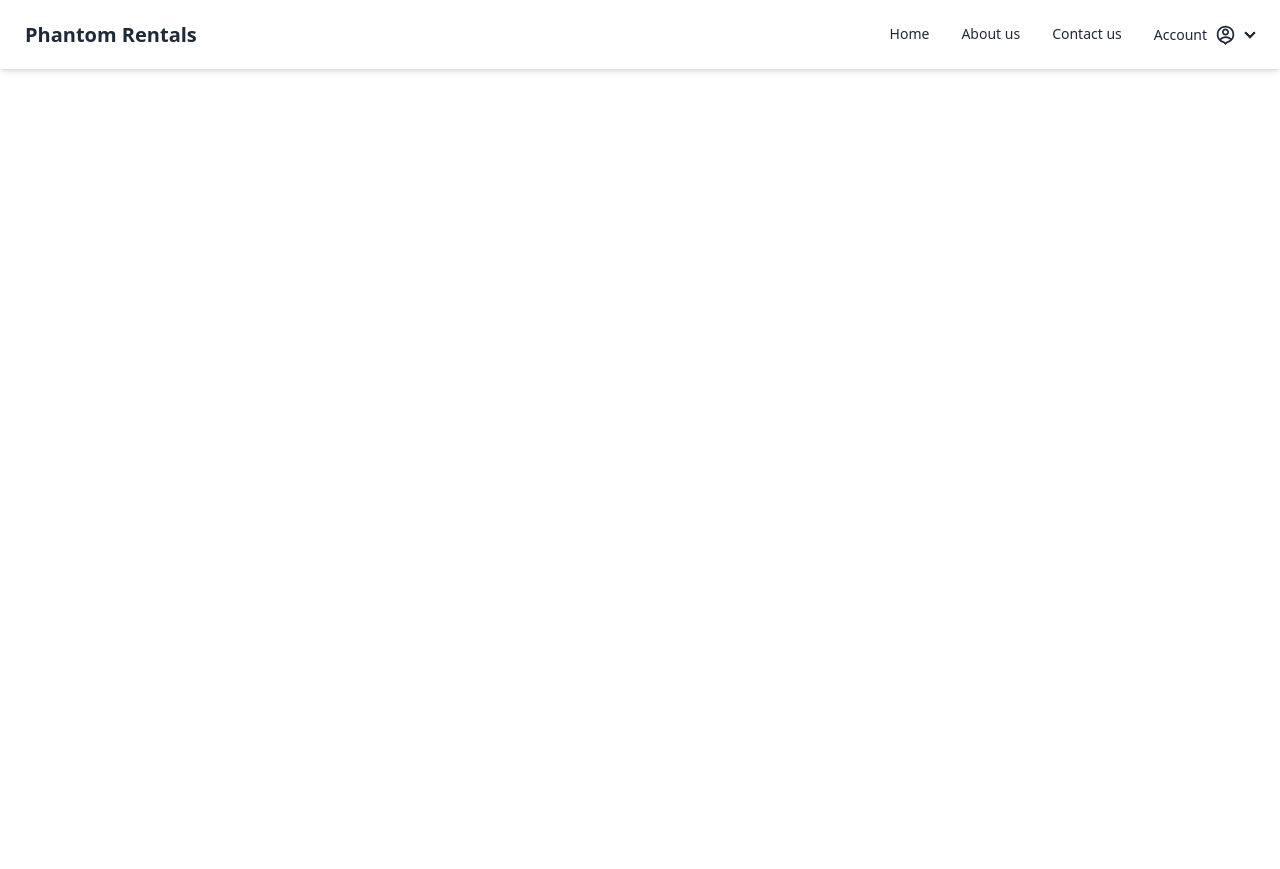
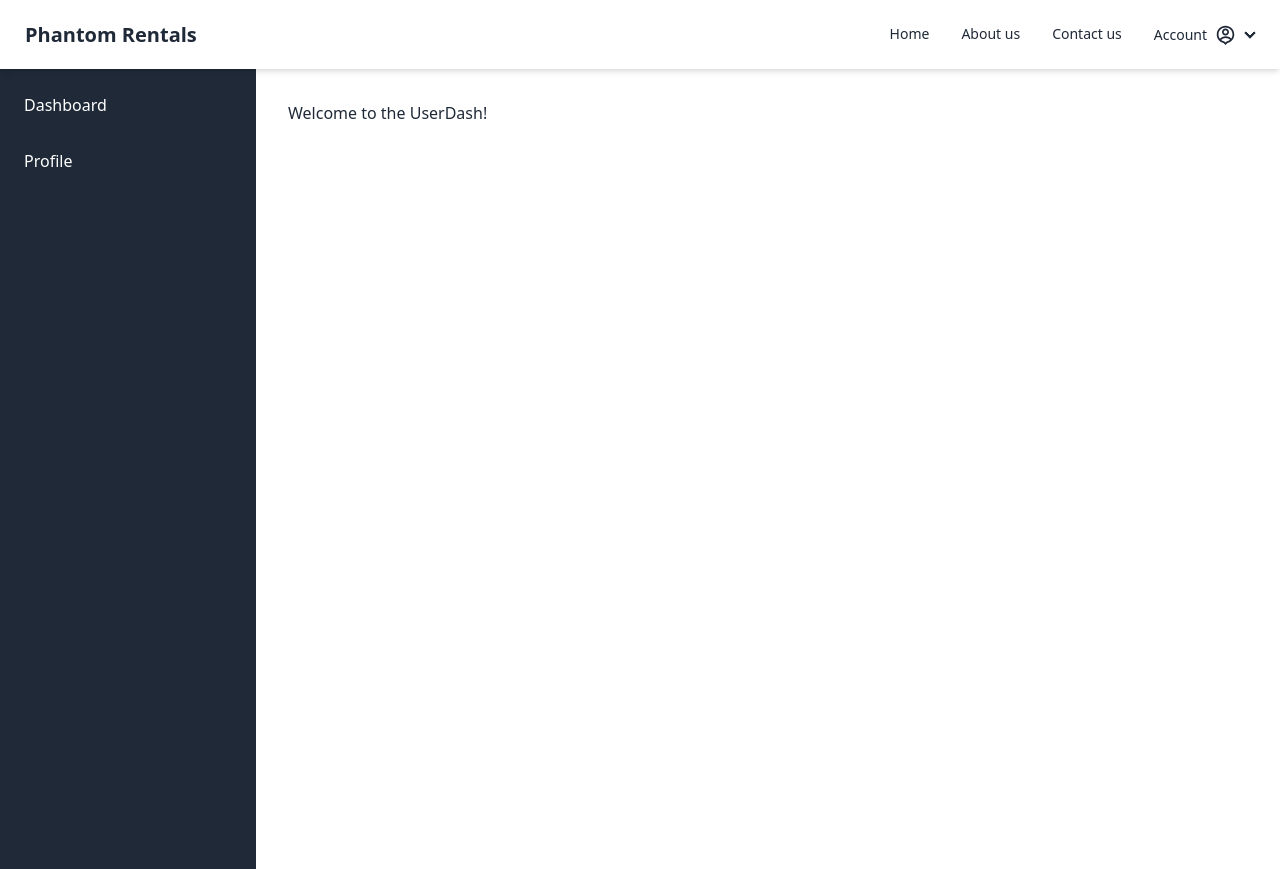
Before and after one commit to Pe-te-r/react-python-flask-project, a React (Vite) app: page /dashboard in a window 1280 px wide. Before the commit the page ends 800 px from the top, so only its background shows below. Built offline with nearby package versions, Linux system fonts and the light colour scheme.

Commit message:
starting dashboard

```diff
--- a/src/App.tsx
+++ b/src/App.tsx
@@ -4,6 +4,9 @@ import Login from './pages/auth/Login';
 import Home from './pages/Home';
 import Register from './pages/auth/Register';
 import ProtectedRoute from './components/Protect';
+import Layout from './pages/User-Dashboard/Layout';
+import UserDash from './pages/User-Dashboard/pages/UserDash';
+import UserProfile from './pages/User-Dashboard/pages/UserProfile';
 
 function App() {
 
@@ -15,6 +18,11 @@ function App() {
         {/* <Route path='/' element={<Home />}/> */}
         <Route path='/login' element={<Login  />} />
         <Route path='/register' element={<Register />} />
+        <Route element={<Layout />}>
+          <Route path="/" element={<Home />} />
+          <Route path="/dashboard" element={<UserDash />} />
+          <Route path="/profile" element={<UserProfile />} />
+        </Route>
       </Routes>
     </Router>
   );
--- a/src/components/NavBar.tsx
+++ b/src/components/NavBar.tsx
@@ -3,7 +3,7 @@ import { Link } from "react-router-dom"
 
 const NavBar = () => {
   return (
-    <div className="navbar bg-base-100 shadow-md">
+    <div className="navbar bg-base-100 shadow-md sticky">
   <div className="flex-1">
     <a className="btn btn-ghost text-xl">Phantom Rentals</a>
   </div>
@@ -15,7 +15,7 @@ const NavBar = () => {
       <li>
         <details>
           <summary className="flex items-center">Account <RiAccountPinCircleLine size={21}/> </summary>
-          <ul className="bg-base-100 rounded-t-none p-2">
+          <ul className="bg-base-100 rounded-t-none p-2 z-50">
             <li><Link to='/login'>Login</Link></li>
             <li><Link to='/register'>Register</Link></li>
           </ul>
--- a/src/pages/Home.tsx
+++ b/src/pages/Home.tsx
@@ -59,7 +59,10 @@ const Home = () => {
       transmission: 'Automatic',
       passengers: 5,
       pricePerDay: 65.00,
-    },
+    }
+  ];
+
+  const fav_cars=[
     {
       name: 'Mercedes-Benz G-Class',
       type: 'SUV',
@@ -96,7 +99,7 @@ const Home = () => {
       passengers: 2,
       pricePerDay: 250.00,
     }
-  ];
+  ]
 
 
   const [activeIndex, setActiveIndex] = useState(0); // Track the current hero (0 or 1)
@@ -109,7 +112,7 @@ const Home = () => {
       // Start auto-scrolling when not hovered
       interval = setInterval(() => {
         setActiveIndex((prevIndex) => (prevIndex === 0 ? 1 : 0));
-      }, 3000); // 3 seconds interval
+      }, 7000); // 3 seconds interval
     }
 
     return () => clearInterval(interval); // Clean up the interval on component unmount
@@ -145,6 +148,23 @@ const Home = () => {
     />
   ))}
 </div>
+<div className="py-3 mt-3">
+        <p className="text-center text-[1.3rem] font-semibold">Favourite Cars</p>
+      </div>
+      <div className="flex flex-wrap justify-center space-x-4 p-4 mt-1">
+  {fav_cars.map((car, index) => (
+    <CarCard
+      key={index}
+      name={car.name}
+      type={car.type}
+      image={car.image}
+      fuelType={car.fuelType}
+      transmission={car.transmission}
+      passengers={car.passengers}
+      pricePerDay={car.pricePerDay}
+    />
+  ))}
+</div>
 
     </div>
   );
--- /dev/null
+++ b/src/pages/User-Dashboard/Layout.tsx
@@ -0,0 +1,25 @@
+import { Outlet } from "react-router-dom";
+import NavBar from "../../components/NavBar";
+import SideNav from "./SideNav";
+
+// Layout Component
+const Layout = () => {
+    return (
+      <div className="flex h-screen">
+        {/* SideNav */}
+        <SideNav />
+
+        {/* Main Content Area */}
+        {/* <div className="flex-1"> */}
+          {/* Header */}
+          {/* <NavBar/> */}
+          {/* Page Content */}
+          <div className="p-4">
+            <Outlet /> {/* This will render the matched route's component */}
+          </div>
+        {/* </div> */}
+      </div>
+    );
+  };
+
+export default Layout
--- /dev/null
+++ b/src/pages/User-Dashboard/SideNav.tsx
@@ -0,0 +1,12 @@
+import { Link } from "react-router-dom";
+
+const SideNav = () => {
+    return (
+      <div className="h-full w-64 bg-gray-800 text-white flex flex-col space-y-4 p-4">
+        <Link to="/dashboard" className="hover:bg-gray-700 p-2 rounded">Dashboard</Link>
+        <Link to="/profile" className="hover:bg-gray-700 p-2 rounded">Profile</Link>
+      </div>
+    );
+  };
+
+  export default SideNav
--- /dev/null
+++ b/src/pages/User-Dashboard/pages/UserDash.tsx
@@ -0,0 +1,5 @@
+const UserDash = () => {
+    return <h1 className="p-4">Welcome to the UserDash!</h1>;
+  };
+
+  export default UserDash;
--- /dev/null
+++ b/src/pages/User-Dashboard/pages/UserProfile.tsx
@@ -0,0 +1,5 @@
+const UserProfile = () => {
+    return <h1>This is your Profile Page.</h1>;
+  };
+
+  export default UserProfile;
```
